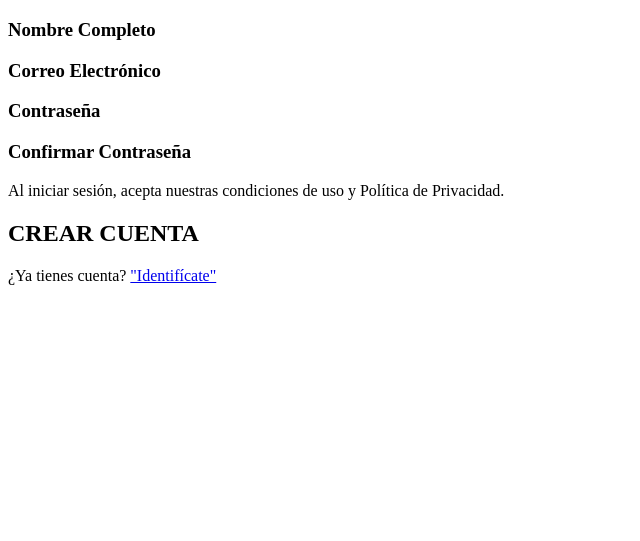
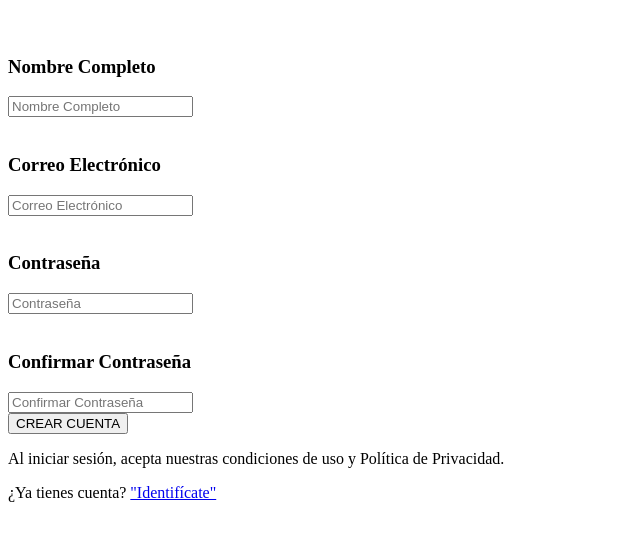
Before and after one commit to rigoxs/PintegradorMarcasREYC, a plain HTML site: page registrarse.html in a window 1280 px wide. Shown: the part 61-602 px from the top of the page, without its empty margins (0-640 px from the left). Drawn offline with Linux system fonts and the light colour scheme.

Commit message:
Update registrarse.html

```diff
--- a/registrarse.html
+++ b/registrarse.html
@@ -8,14 +8,35 @@
     <link rel="shortcut icon" href="icon/favicon.jpg" type="image/x-icon">
 </head>
 <body>
-    <h1>REGISTRARSE</h1>
+    <form class="formulario">
+        <h1>REGISTRARSE</h1>
+        <div class="contenedor">
+            <div class="imput-contenedor">
+                <img class="icon" src="">
+                <h3>Nombre Completo</h3>
+                <input type="text" placeholder="Nombre Completo">
+            </div>
+            <div class="imput-contenedor">
+                <img class="icon" src="">
+                <h3>Correo Electrónico</h3>
+                <input type="text" placeholder="Correo Electrónico">
+            </div>
+            <div class="imput-contenedor">
+                <img class="icon" src="">
+                <h3>Contraseña</h3>
+                <input type="password" placeholder="Contraseña">
+            </div>
+            <div class="imput-contenedor">
+                <img class="icon" src="">
+                <h3>Confirmar Contraseña</h3>
+                <input type="password" placeholder="Confirmar Contraseña">
+            </div>
+            <input type="submit" value="CREAR CUENTA" class="button">
+            <p>Al iniciar sesión, acepta nuestras condiciones de uso y Política de Privacidad.</p>
+            ¿Ya tienes cuenta? <a href="iniciarSesion.html">"Identifícate"</a>
+            <!--<p>¿Ya tiene una cuenta?<a class="link" href="index.html">Identifícate</a></p>-->
+        </div>
 
-    <h3>Nombre Completo</h3>
-    <h3>Correo Electrónico</h3>
-    <h3>Contraseña</h3>
-    <h3>Confirmar Contraseña</h3>
-    <p>Al iniciar sesión, acepta nuestras condiciones de uso y Política de Privacidad.</p>
-    <h2>CREAR CUENTA</h2>
-    ¿Ya tienes cuenta? <a href="iniciarSesion.html">"Identifícate"</a>
+    </form>
 </body>
 </html>
```
